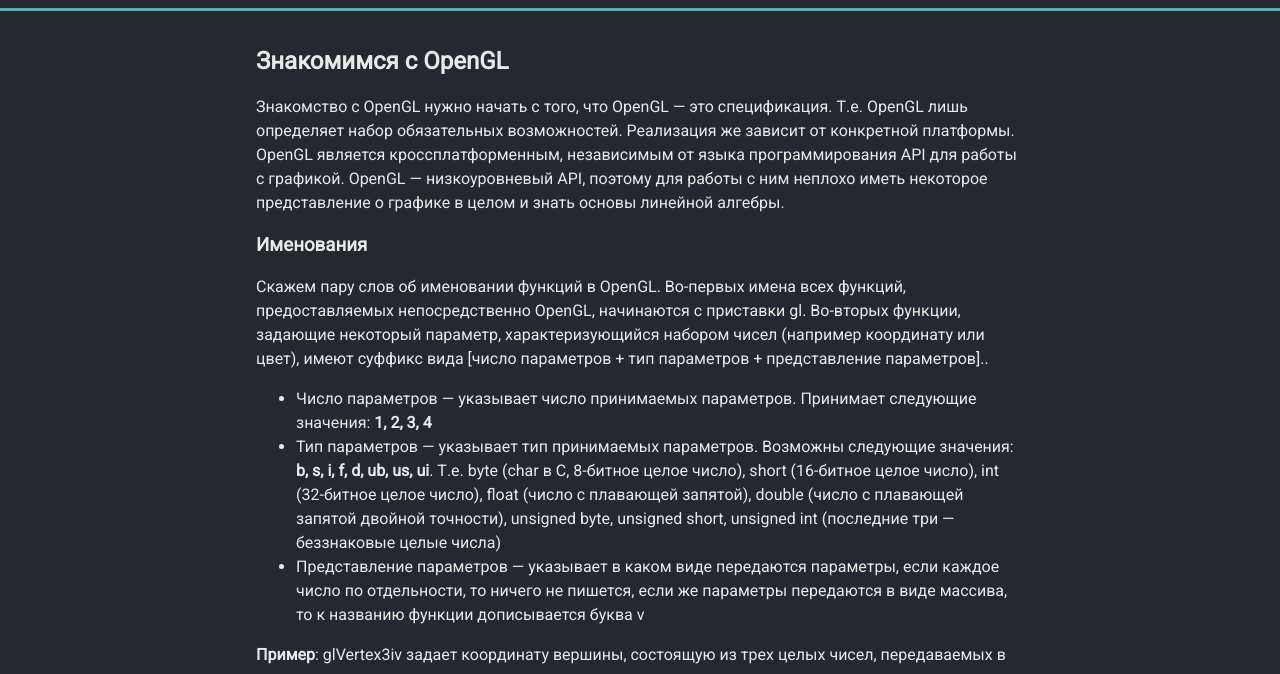
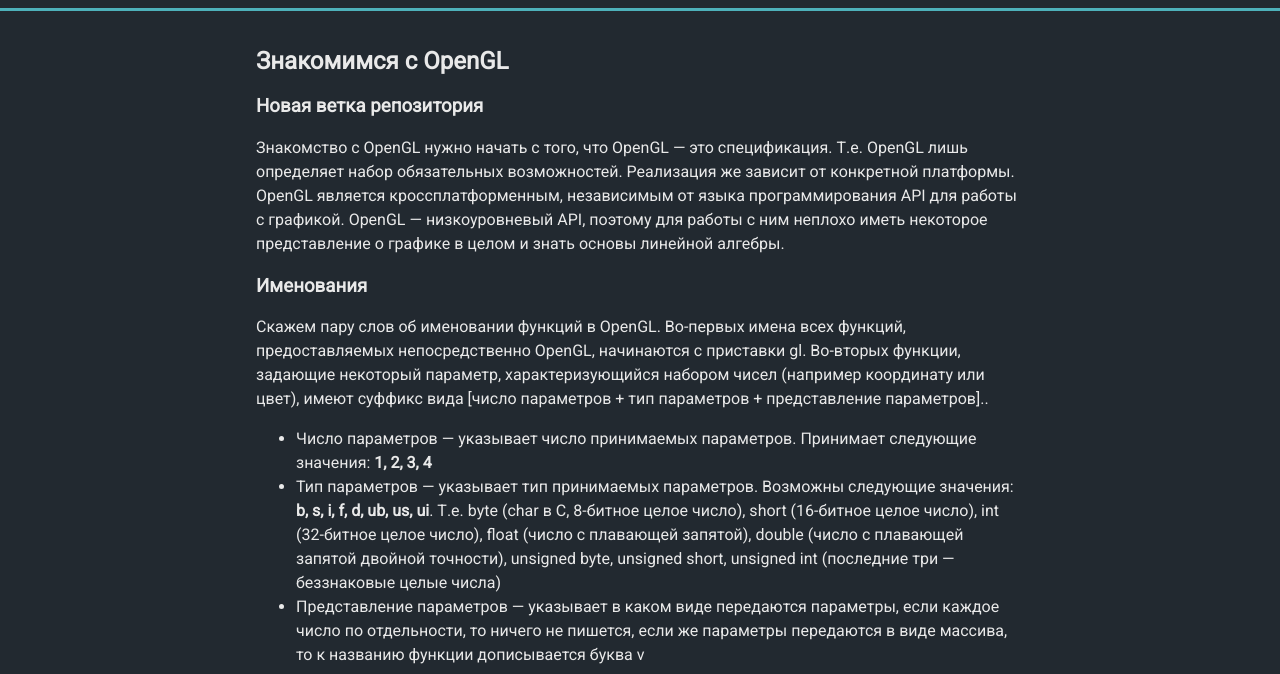
Before and after one commit to TarkvinAktus/wt20, a plain HTML site: page index.html in a window 1280 px wide. Shown: the part 91-765 px from the top of the page. Drawn offline with Linux system fonts and the light colour scheme.

Commit message:
new_branch

```diff
--- a/index.html
+++ b/index.html
@@ -24,6 +24,7 @@
     <div class="container">
         <div class="main_container">
           <h2 class="h_all">Знакомимся с OpenGL</h2>
+          <h3  class="h_all">Новая ветка репозитория</h3>
           <p>Знакомство с OpenGL нужно начать с того, что OpenGL — это спецификация. Т.е. OpenGL лишь определяет набор обязательных возможностей. Реализация же зависит от конкретной платформы.
 OpenGL является кроссплатформенным, независимым от языка программирования API для работы с графикой. OpenGL — низкоуровневый API, поэтому для работы с ним неплохо иметь некоторое представление о графике в целом и знать основы линейной алгебры.</p>
           <h3 class="h_all">Именования</h3>
```
